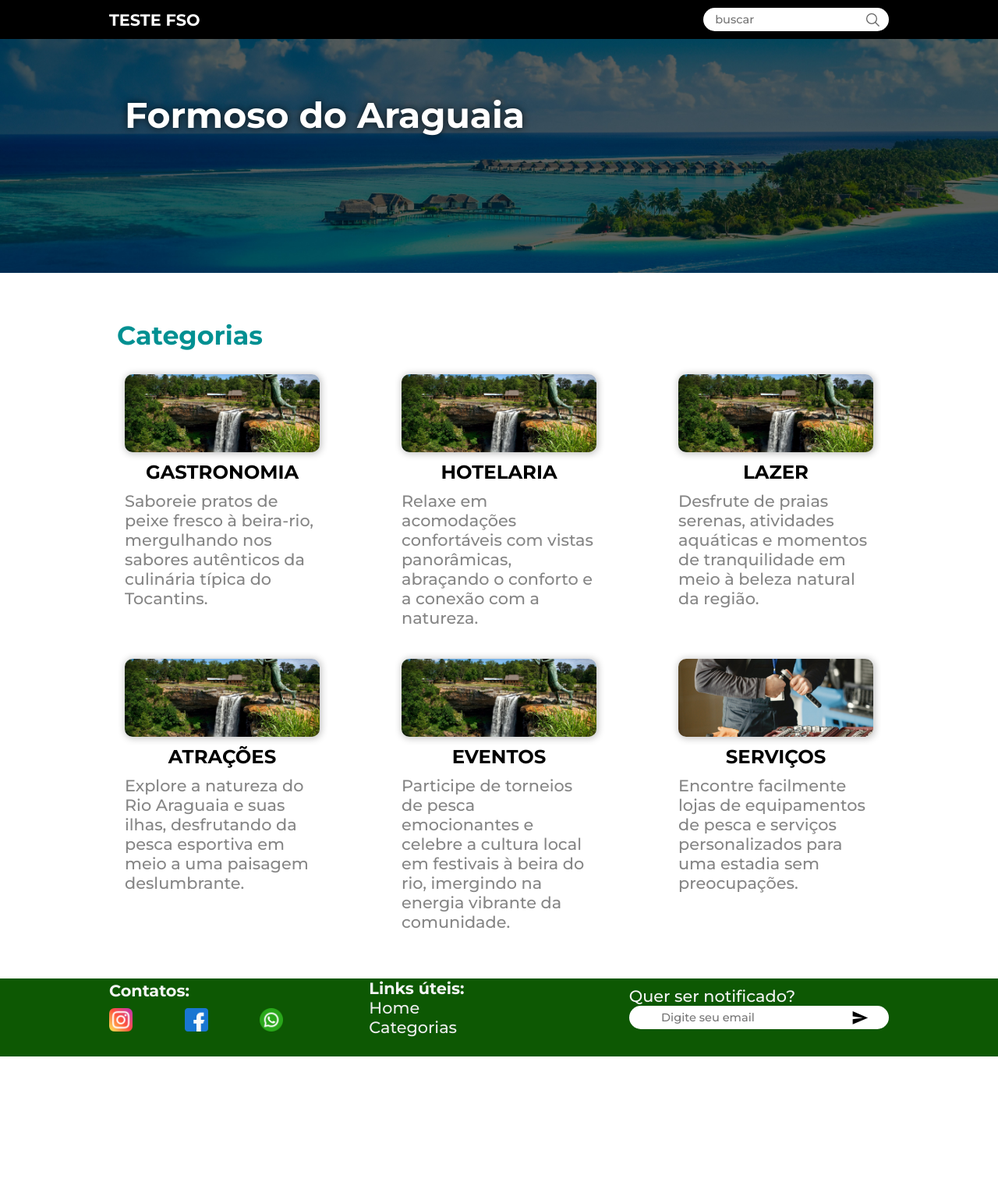
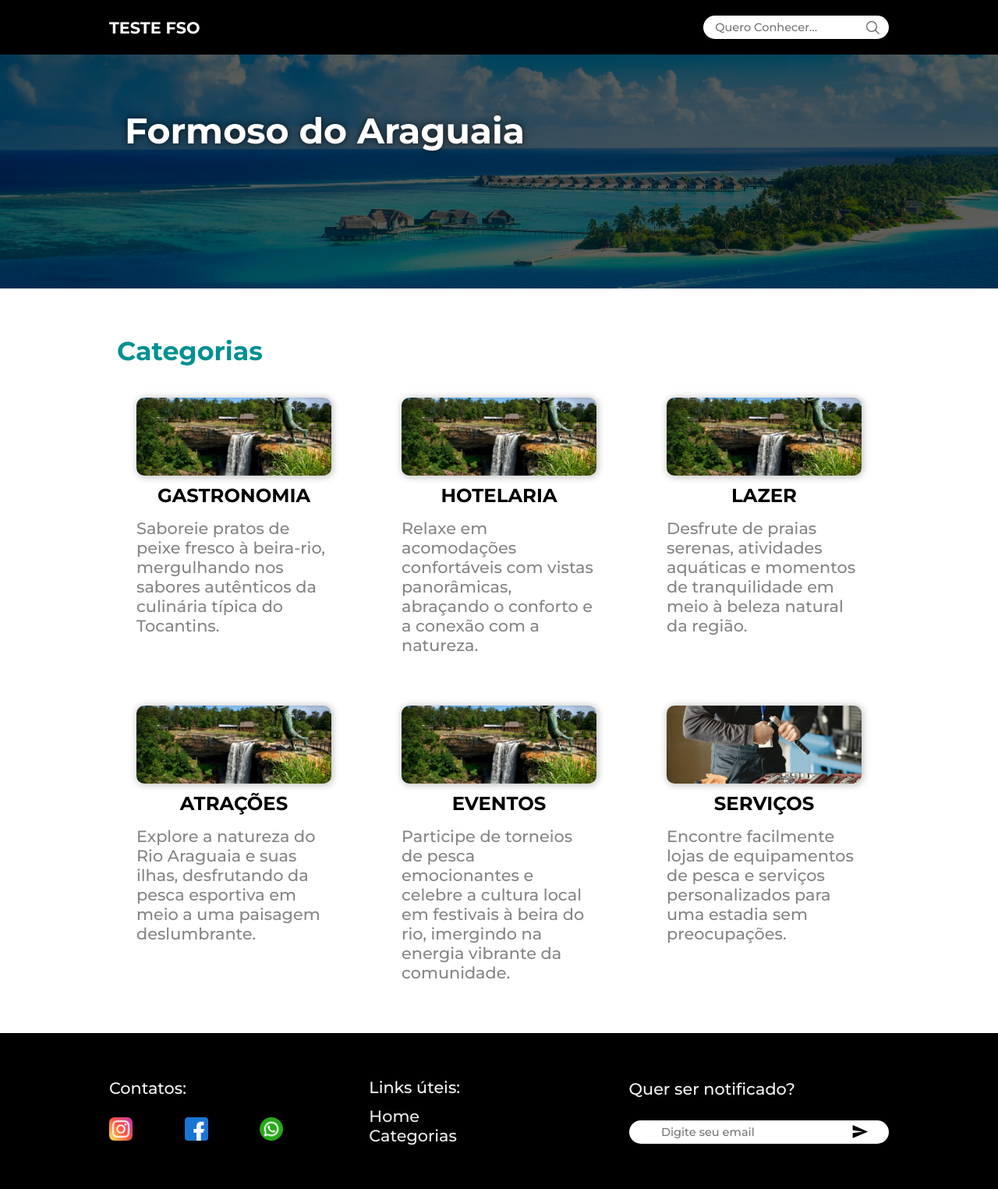
Before and after one commit to vitorvilasboas/app_turismo, a PHP site: page / in a window 1280 px wide. Shown: the whole page at 78% size. Before the commit the page ends 1355 px from the top, so only its background shows below. Run offline with PHP 8.4, Linux system fonts and the light colour scheme; data comes from the database, SQL or seed files in the repository.

Commit message:
hover e gaps

```diff
--- a/css/style.css
+++ b/css/style.css
@@ -61,9 +61,9 @@
 
 header {
     width: 100%;
-    background-color: #000;
+    background-color: #000000;
     margin: auto;
-    padding: 10px;
+    padding: 20px;
     box-sizing: border-box;
     box-shadow: 0px 1px 20px 10px #00000050;
     z-index: 200;
@@ -165,12 +165,14 @@ main>.content {
 
 
 .categorias {
-    margin: 20px 0;
+    margin: 15px 0;
+    width: 100%;
     justify-content: space-between;
     display: flex;
     flex-flow: row nowrap;
-    gap: 5%;
+    gap: 3%;
     overflow: auto;
+    /* border: 1px solid;; */
 }
 
 .categoria {
@@ -180,6 +182,13 @@ main>.content {
     padding: 10px;
     /* border: 1px solid;; */
     border-radius: 10px;
+    margin: 15px;
+    transition: .4s;
+}
+
+.categorias .categoria:hover{
+  transform: scale(1.05);
+  /* box-shadow: 0 0 8px #000000 ; */
 }
 
 .categoria_img {
@@ -260,7 +269,7 @@ main>.content {
 }
 
 .categoria>h3 {
-    margin: 10px 0;
+    margin: 15px 0;
 }
 
 .categoria h3 {
@@ -444,18 +453,20 @@ div {
 footer {
   width: 100%;
   color: var(--color-neutral-40);
-  background-color: #0d5803;
-  min-height: 100px;
+  background-color: #000000;
+  height: 200px;
   box-sizing: border-box;
+  display:flex;
+  align-items: center;
 }
 
 
 footer>.content{
   display:flex;
-  justify-content: space-between;
   align-items: center;
   width: 100%;
 }
+
 
 footer>.content>nav{
   width: 33.33%;
@@ -471,7 +482,7 @@ footer>.content>nav{
   display: flex;
   align-items: center;
   justify-content: start;
-  margin-top: 10px;
+  margin-top: 25px;
   gap: 20%;
 }
 
@@ -480,6 +491,7 @@ footer>.content>nav{
   display: flex;
   flex-direction: column;
   justify-content: flex-start;
+  margin-top: 12px;
 }
 
 .footer-link{
@@ -505,6 +517,9 @@ footer>.content>nav{
   box-shadow: 0px 0px 10px 3px rgba(230, 76, 33, 0.781);
 }
 
+footer .inputdiv{
+  margin-top: 28px;
+}
 .inputdiv>ion-icon{
   color: #000;
 }
--- a/rodape.php
+++ b/rodape.php
@@ -1,7 +1,7 @@
 <footer>
   <section class="content" > <!-- class="container" -->
     <nav id="footer_contacts">
-      <h4>Contatos:</h4>
+      <p>Contatos:</p>
       <div id="footer_social_media"> <!-- class="redes sociais" -->
         <a href="#" class="footer-link">
           <img src="img/icones/instagram.png" alt="" id="instagram">
@@ -18,8 +18,8 @@
     </nav>
 
     <nav>
+      <p>Links úteis:</p>
       <ul id="footer-list">
-        <li><h4>Links úteis:</h4></li>
         <li><a href="#" class="footer-link">Home</a></li>
         <li><a href="#" class="footer-link">Categorias</a></li>
       </ul>
--- a/topo.php
+++ b/topo.php
@@ -4,7 +4,7 @@
       <h2>TESTE FSO</h2>
     </a>
     <div class="inputdiv">
-      <input type="text" placeholder="buscar" class="input">
+      <input type="text" placeholder="Quero Conhecer..." class="input">
       <ion-icon name="search-outline"></ion-icon>
     </div>
   </div>
```
